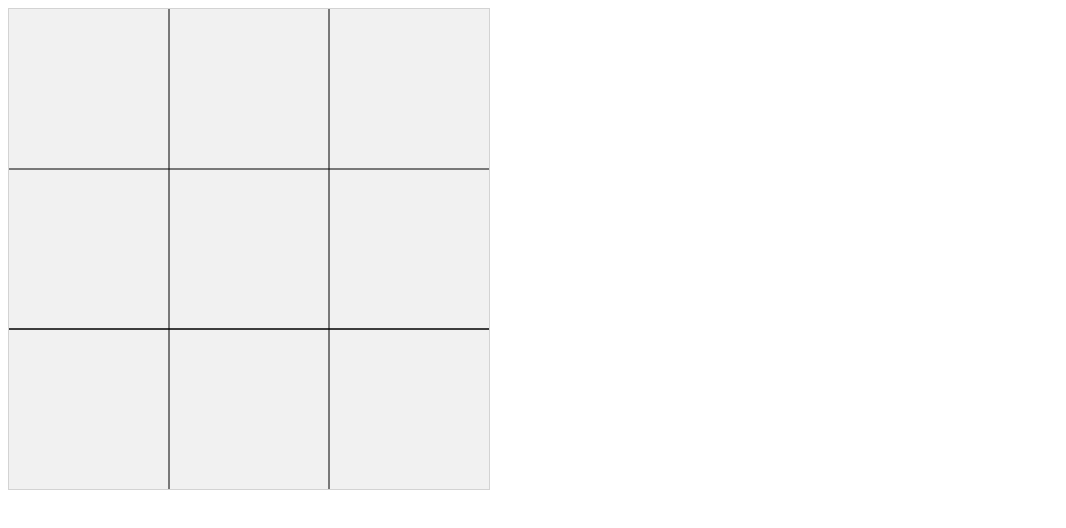
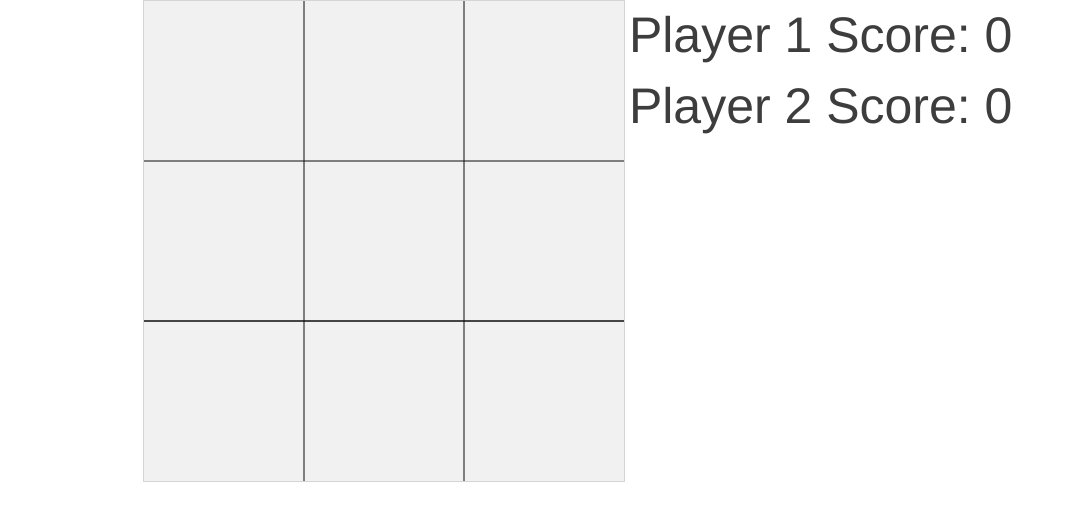
Before and after one commit to umdalema/jsConnectFour, a plain HTML site: page index.html in a window 1280 px wide. Shown: the whole page, without its empty margins (0-1066 px from the left). Drawn offline with nearby package versions, Linux system fonts and the light colour scheme.

Commit message:
reformated the way it looks, added functionality for checking a cat's game and updating the socre of the player who won

```diff
--- a/game.js
+++ b/game.js
@@ -15,12 +15,12 @@ function startGame(){
 
 function init() {
 	turn = 0;
-	canvas = document.createElement("canvas");
+	//canvas = document.createElement("canvas");
+	canvas = document.getElementById("canvas");
 	//ctx = canvas.getContext("2d");
-
 	canvas.width = 480;
 	canvas.height = 480;
-	document.body.insertBefore(this.canvas, document.body.childNodes[0]);
+	//document.body.insertBefore(this.canvas, document.body.childNodes[0]);
 	canvas.addEventListener("click", onClick, false);
 	drawBoard();
 }
@@ -75,6 +75,12 @@ function get_correct_square(x_position, y_position){
 	}
 }
 
+function update_score(piece){
+	var id = piece + "_score";
+	var elt = document.getElementById(id);
+	elt.innerHTML = (parseInt(elt.innerHTML) + 1);
+}
+
 function onClick(e){
 	var bounds = canvas.getBoundingClientRect();
 	var offsetX = e.clientX - bounds.left;
@@ -98,6 +104,14 @@ function onClick(e){
 		// wait for the piece to board to finish drawing.
 		setTimeout(function(){alert(piece + " won!");}, 100);
 		setTimeout(resetGame, 101);
+		setTimeout(update_score(piece), 102);
+	} else{
+		//alert(turn);
+		if (turn == 8){
+			// no one won the game:
+			setTimeout(function(){alert("Cat's game!");}, 100);
+			setTimeout(resetGame, 101);
+		}
 	}
 	turn += 1;
 }
@@ -114,7 +128,10 @@ function resetGame() {
 		val[2] = EMPTY_SQURE;
 	});
 
+	turn = 0;
+
 }
+
 
 function drawBoard(){
 
--- a/index.html
+++ b/index.html
@@ -2,19 +2,56 @@
 <html>
 <head>
 	<meta name="viewport" content="width=device-width, initial-scale=1.0"/>
+
+	<!-- JQuery source code -->
 	<script src="http://code.jquery.com/jquery-2.0.0.js"></script>
+
+	<!-- Bootstrap source code -->
+	<link rel="stylesheet" href="https://maxcdn.bootstrapcdn.com/bootstrap/3.3.7/css/bootstrap.min.css" integrity="sha384-BVYiiSIFeK1dGmJRAkycuHAHRg32OmUcww7on3RYdg4Va+PmSTsz/K68vbdEjh4u" crossorigin="anonymous">
+
+	<link rel="stylesheet" href="https://maxcdn.bootstrapcdn.com/bootstrap/3.3.7/css/bootstrap-theme.min.css" integrity="sha384-rHyoN1iRsVXV4nD0JutlnGaslCJuC7uwjduW9SVrLvRYooPp2bWYgmgJQIXwl/Sp" crossorigin="anonymous">
+
+	<!-- My JavaScript source code -->
 	<script type="text/javascript" src="./game.js"></script>
+
 	<style>
 		canvas {
     		border: 1px solid #d3d3d3;
     		background-color: #f1f1f1;
 		}
+
+		.center-block {
+		   margin-left:auto;
+		   margin-right:auto;
+		   display:block;
+		}
+
+		p {
+			text-align: left;
+			font-size: 50px;
+			display: inline-block;
+			vertical-align: top;
+		}
+
+		.card {
+			opacity: .95;
+			display: block;
+	        margin: 0 auto; /* Added */
+	        float: none; /* Added */
+	        margin-bottom: 10px; /* Added */
+	        width: 80%;
+	        /*border: 3px dotted;*/
+		}
 	</style>
 </head>
-<body onload="startGame()"></body>
-<script type="text/javascript">
-	function temp() {
-			alert("hi");
+<body onload="startGame()">
 
-	};
-</script>
+	<div class="container-fluid card">
+		<canvas id="canvas"></canvas>
+		<p>
+			<span id="scores">
+			Player 1 Score: <span id="X_score">0</span> <br>
+		    Player 2 Score: <span id="O_score">0</span>
+	   	</p>
+	</div>
+</body>
```
Lines whose indentation alone changed are shown as unchanged.
